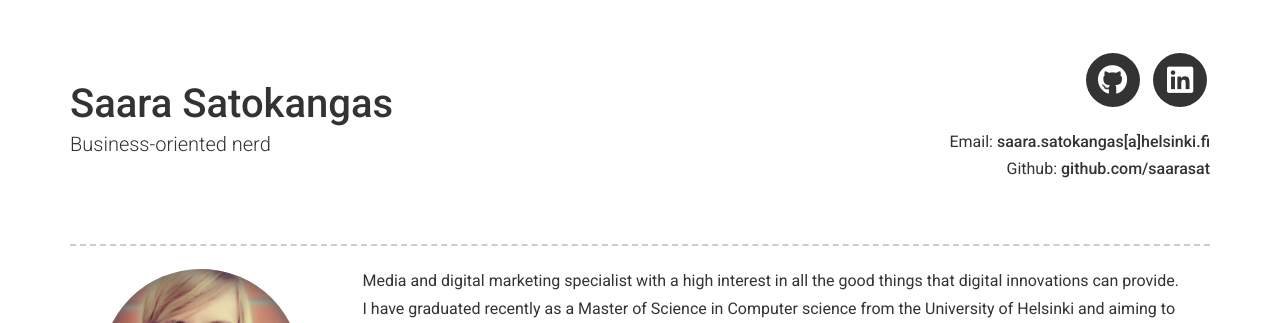
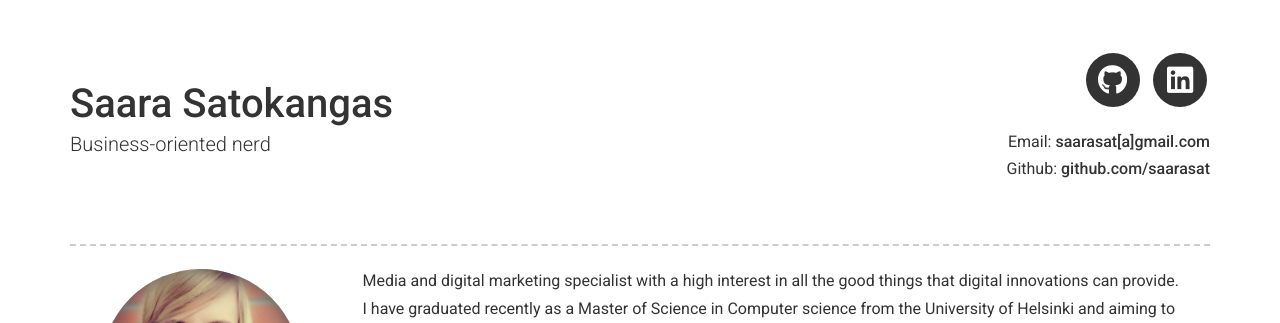
Before and after one commit to saarasat/cv-english, a Jekyll site: the page built from index.md, in a window 1280 px wide and 900 px high. Shown: the top 323 px of the window. Built offline with Jekyll 4.4.1, drawn with Linux system fonts in a browser that asks for light colours; nearby versions of some CDN libraries; some of the changed text lies outside the part shown.

Commit message:
Update _config.yml

```diff
--- a/_config.yml
+++ b/_config.yml
@@ -5,7 +5,7 @@ repository: Git repository where your resume will be hosted, only required if yo
 # Personal info
 name: Saara Satokangas
 title: Business-oriented nerd
-email: saara.satokangas[a]helsinki.fi
+email: saarasat[a]gmail.com
 
 darkmode: false
 
```
